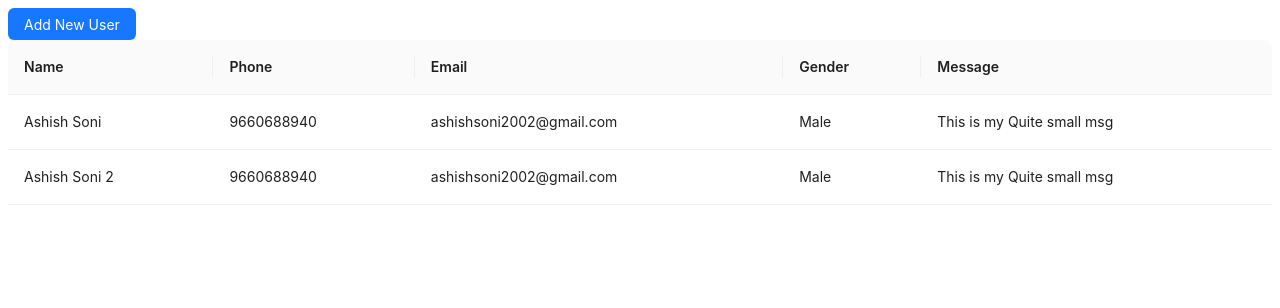
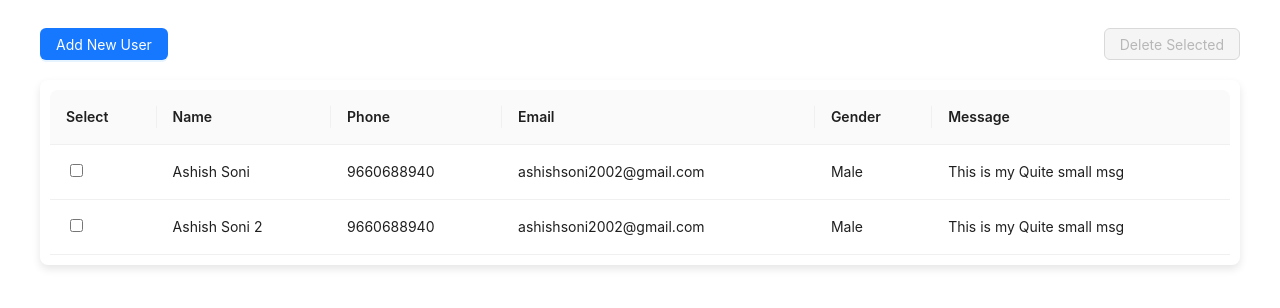
Before and after one commit to ashishsoniii/form-table-manager, a Next.js app: page / in a window 1280 px wide. Shown: the top 308 px of the page. Built offline with nearby package versions, Linux system fonts and the light colour scheme.

Commit message:
[UI] - Clear Layout - Delete Row

```diff
--- a/src/app/Components/Modal.tsx
+++ b/src/app/Components/Modal.tsx
@@ -1,4 +1,3 @@
-// FormModal.tsx
 "use client";
 
 import React, { useState } from "react";
--- a/src/app/page.tsx
+++ b/src/app/page.tsx
@@ -1,7 +1,7 @@
 "use client";
 
 import styles from "./page.module.css";
-import { Table } from "antd";
+import { Button, Col, Row, Table } from "antd";
 import Modals from "./Components/Modal";
 import { FormData } from "./types/types";
 import { useState } from "react";
@@ -27,7 +27,22 @@ export default function Home() {
     },
   ]);
 
+  const [selectedRowKeys, setSelectedRowKeys] = useState<React.Key[]>([]); // to store selected row keys
+
   const columns = [
+    {
+      title: "Select",
+      dataIndex: "select",
+      key: "select",
+      render: (text: any, record: any) => (
+        <input
+          type="checkbox"
+          checked={selectedRowKeys.includes(record.id)}
+          onChange={() => handleRowSelection(record.id)}
+        />
+      ),
+    },
+
     {
       title: "Name",
       dataIndex: "name",
@@ -61,12 +76,57 @@ export default function Home() {
     setFormData((prev) => [...prev, newData]);
   };
 
+  const handleDelete = () => {
+    const newData = formData.filter(
+      (item) => !selectedRowKeys.includes(item.id)
+    ); // Remove selected items
+    setFormData(newData);
+    setSelectedRowKeys([]); // Clear selected rows after deletion
+  };
+
+  const handleRowSelection = (id: string) => {
+    const newSelectedKeys = selectedRowKeys.includes(id)
+      ? selectedRowKeys.filter((key) => key !== id) // Deselect
+      : [...selectedRowKeys, id]; // Select
+
+    setSelectedRowKeys(newSelectedKeys);
+  };
+
   return (
-    <div className={styles.page}>
-      {/* modal for form */}
+    <div style={{ padding: "20px", maxWidth: "1200px", margin: "0 auto" }}>
+      <Row justify="space-between" style={{ marginBottom: "20px" }}>
+        <Col>
           <Modals onSubmit={handleAddData} />
+        </Col>
+        <Col>
+          <Button
+            type="primary"
+            danger
+            onClick={handleDelete}
+            disabled={selectedRowKeys.length === 0}
+          >
+            Delete Selected
+          </Button>
+        </Col>
+      </Row>
 
-      {/* Antd table */}
+      {/* <Button
+        color="danger"
+        variant="outlined"
+        onClick={handleDelete}
+        disabled={selectedRowKeys.length === 0}
+      >
+        Delete Selected
+      </Button> */}
+
+      <div
+        style={{
+          padding: "10px",
+          backgroundColor: "#fff",
+          borderRadius: "8px",
+          boxShadow: "0 4px 8px rgba(0, 0, 0, 0.1)",
+        }}
+      >
         <Table
           columns={columns}
           dataSource={dataSource}
@@ -74,5 +134,6 @@ export default function Home() {
           rowKey="id"
         />
       </div>
+    </div>
   );
 }
```
Lines whose indentation alone changed are shown as unchanged.
